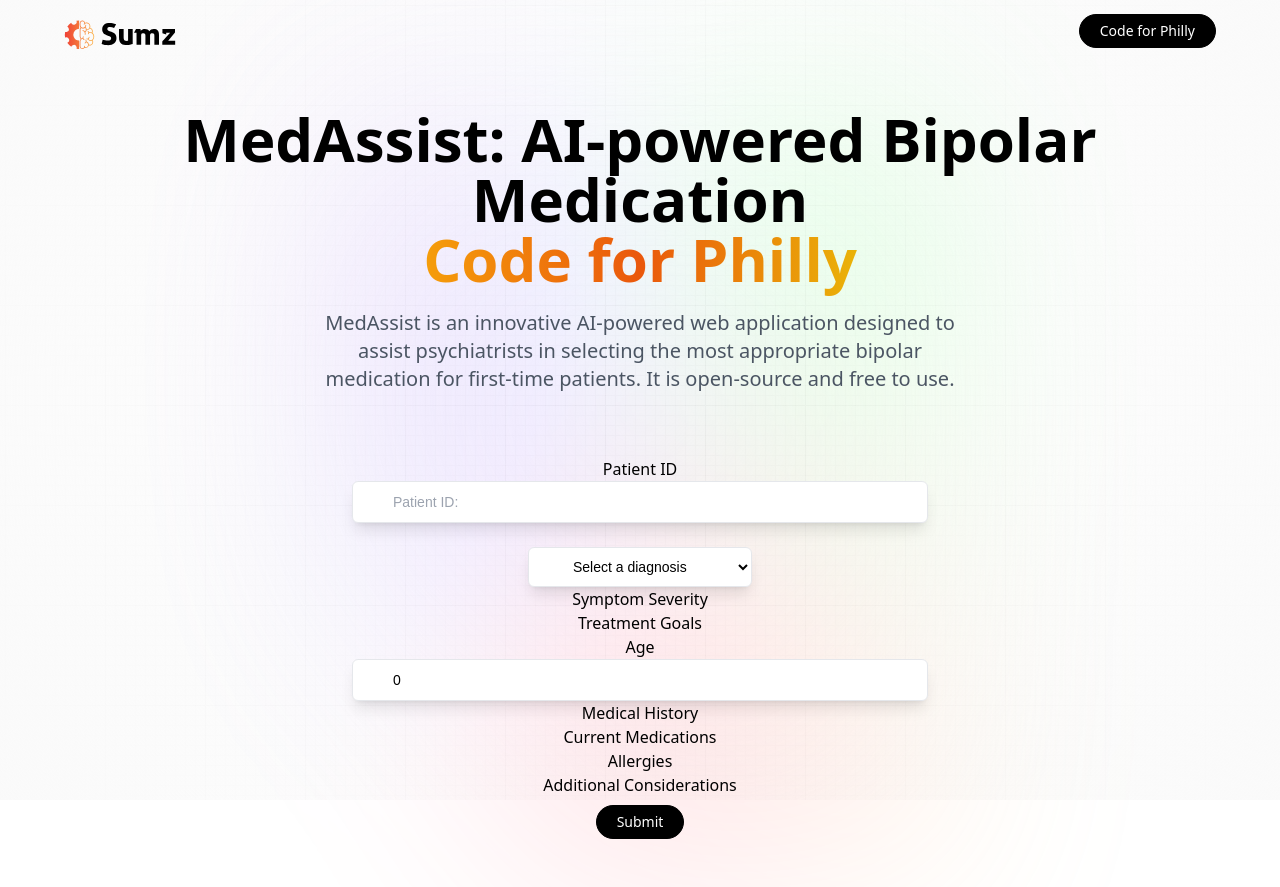
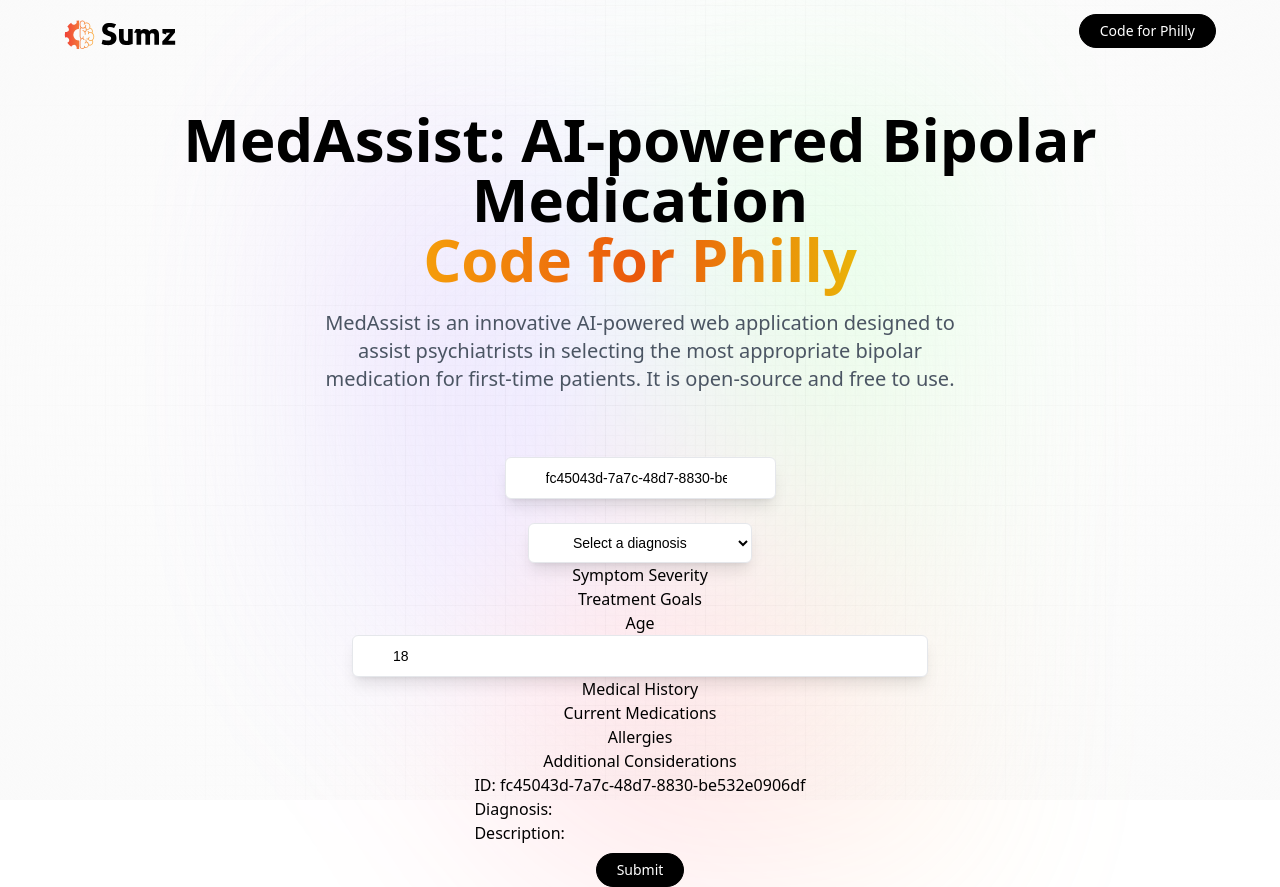
Before and after one commit to taichan03/MedAssist, a React (Vite) app in the folder MedAssist/: page / in a window 1280 px wide. Before the commit the page ends 839 px from the top, so only its background shows below. Built offline with nearby package versions, Linux system fonts and the light colour scheme; a web font is replaced by a local one.

Commit message:
Change ID field to auto-generated UUID component

```diff
--- a/MedAssist/package.json
+++ b/MedAssist/package.json
@@ -13,11 +13,13 @@
     "@reduxjs/toolkit": "^1.9.5",
     "react": "^18.2.0",
     "react-dom": "^18.2.0",
-    "react-redux": "^8.0.7"
+    "react-redux": "^8.0.7",
+    "uuid": "^9.0.0"
   },
   "devDependencies": {
     "@types/react": "^18.0.37",
     "@types/react-dom": "^18.0.11",
+    "@types/uuid": "^9.0.2",
     "@typescript-eslint/eslint-plugin": "^5.59.0",
     "@typescript-eslint/parser": "^5.59.0",
     "@vitejs/plugin-react": "^4.0.0",
--- a/MedAssist/src/components/Summary.tsx
+++ b/MedAssist/src/components/Summary.tsx
@@ -1,5 +1,6 @@
-import {useState, FormEvent, ChangeEvent} from "react";
+import { useState, FormEvent, ChangeEvent } from "react";
 import { useLazyGetMedicationInfoQuery } from "../services/medicationsApi";
+import PatientIDInput from "./form_components/PatientID.tsx";
 
 const Summary = () => {
   const [patientInfo, setPatientInfo] = useState({
@@ -7,10 +8,11 @@ const Summary = () => {
     Diagnosis: "",
     OtherDiagnosis: "",
     Description: "",
-    Age: 0,
+    Age: 18,
   });
   const [getMedicationInfo, { error, isFetching }] =
     useLazyGetMedicationInfoQuery();
+
 
   const handleSubmit = async (e: FormEvent<HTMLFormElement>) => {
     e.preventDefault();
@@ -54,17 +56,7 @@ const Summary = () => {
             alt="link-icon"
             className="absolute left-0 my-2 ml-3 w-5"
           /> */}
-          <h3>Patient ID</h3>
-          <input
-            type="ID"
-            placeholder="Patient ID:"
-            value={patientInfo.ID}
-            onChange={(e) =>
-              setPatientInfo({ ...patientInfo, ID: e.target.value })
-            }
-            required
-            className="url_input peer" // When you need to style an element based on the state of a sibling element, mark the sibling with the peer class, and use peer-* modifiers to style the target element
-          />
+          <PatientIDInput patientInfo={patientInfo} setPatientInfo={setPatientInfo}></PatientIDInput>
           <div>
             <br />
             <select
@@ -97,7 +89,6 @@ const Summary = () => {
           <h3>Age</h3>
           <input
             type="number"
-            placeholder="35"
             value={patientInfo.Age}
             onChange={(e) =>
               setPatientInfo({ ...patientInfo, Age: Number(e.target.value) })
--- /dev/null
+++ b/MedAssist/src/components/form_components/PatientID.tsx
@@ -0,0 +1,36 @@
+import React, { useEffect } from 'react';
+import { v4 as uuidv4 } from 'uuid';
+
+interface PatientInfo {
+    ID: string;
+    Diagnosis: string;
+    OtherDiagnosis: string;
+    Description: string;
+    Age: number;
+}
+
+interface PatientIDInputProps {
+    patientInfo: PatientInfo;
+    setPatientInfo: React.Dispatch<React.SetStateAction<PatientInfo>>;
+}
+
+function PatientIDInput({ patientInfo, setPatientInfo }: PatientIDInputProps) {
+    useEffect(() => {
+        const generatedGuid = uuidv4();
+        setPatientInfo({ ...patientInfo, ID: generatedGuid });
+    }, []);
+
+    return (
+        <div>
+            <input
+                type="text"
+                placeholder="Patient ID:"
+                value={patientInfo.ID}
+                readOnly
+                className="url_input peer"
+            />
+        </div>
+    );
+}
+
+export default PatientIDInput;
```
Also changed, not shown: 1 other file (tests, documents, lock files or other folders).
